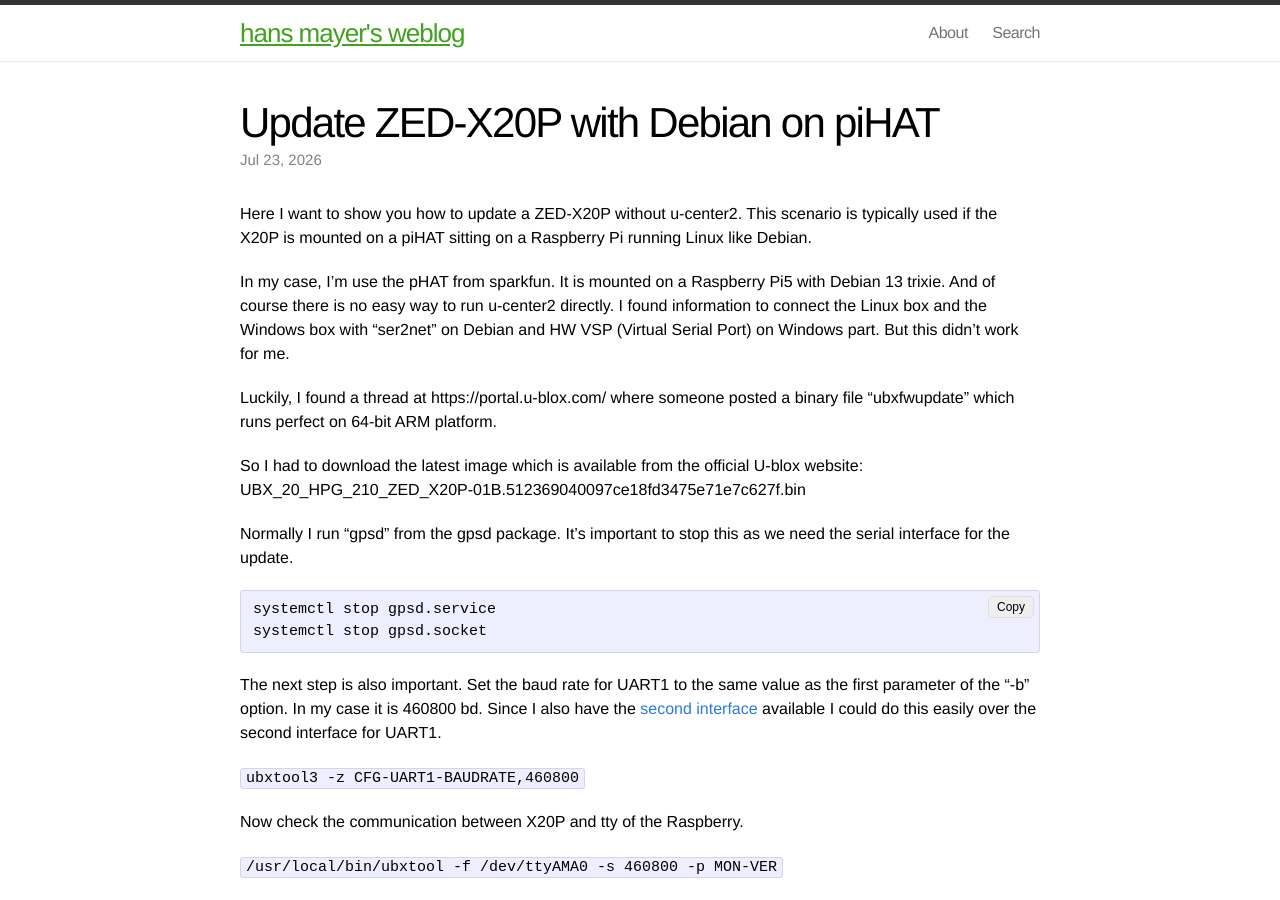
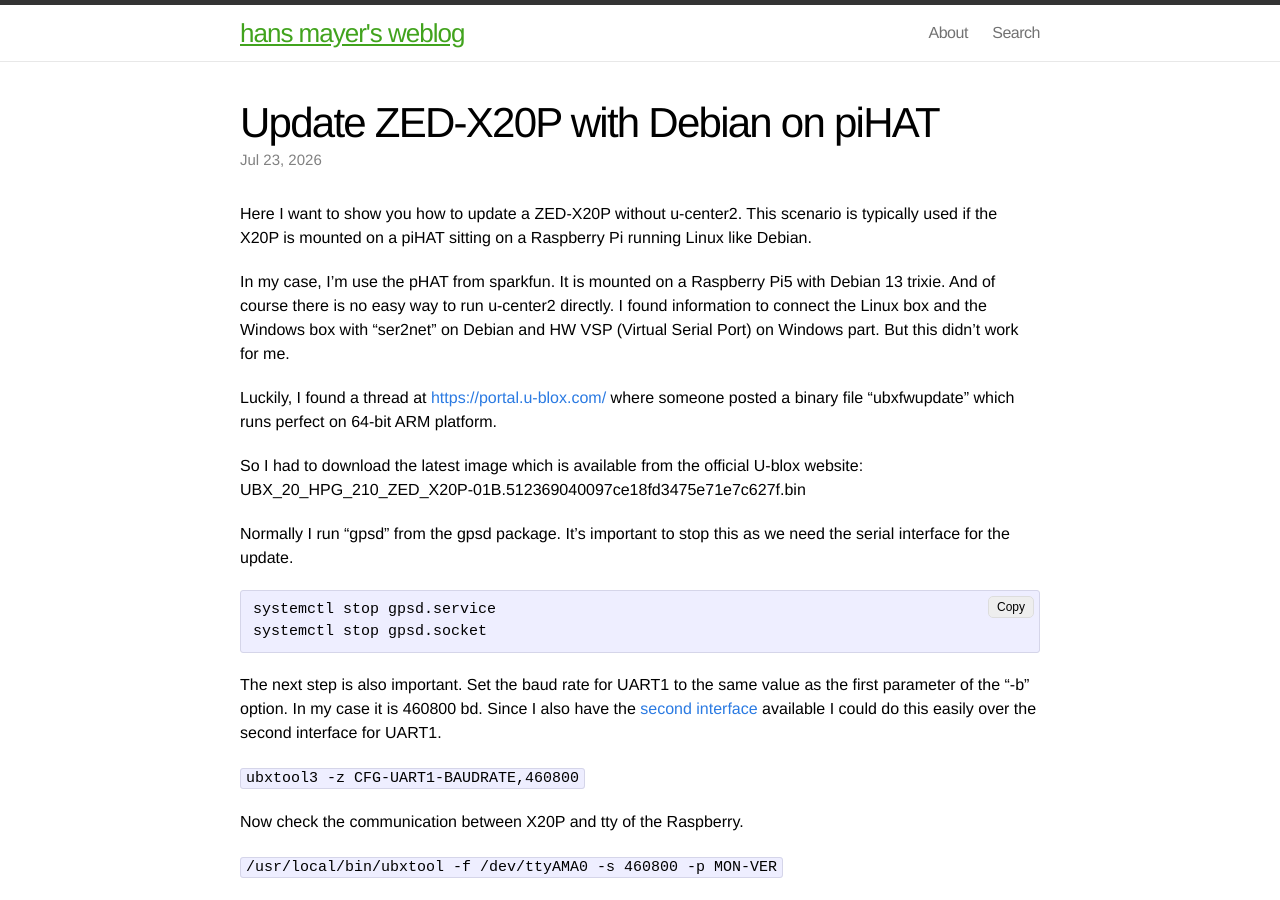
Before and after one commit to hans-mayer/blog, a Jekyll site: the page built from _posts/2026-07-23-Update-ZED-X20P-with-Debian-on-piHAT.markdown, in a window 1280 px wide and 900 px high. Built offline with Jekyll 4.4.1, drawn with Linux system fonts in a browser that asks for light colours; some of the changed lines change nothing that is shown.

Commit message:
2026-07-23 with external link

```diff
--- a/_posts/2026-07-23-Update-ZED-X20P-with-Debian-on-piHAT.markdown
+++ b/_posts/2026-07-23-Update-ZED-X20P-with-Debian-on-piHAT.markdown
@@ -9,7 +9,7 @@
 
 In my case, I'm use the pHAT from sparkfun. It is mounted on a Raspberry Pi5 with Debian 13 trixie. And of course there is no easy way to run u-center2 directly. I found information to connect the Linux box and the Windows box with "ser2net" on Debian and HW VSP (Virtual Serial Port) on Windows part. But this didn't work for me.
 
-Luckily, I found a thread at https://portal.u-blox.com/ where someone posted a binary file "ubxfwupdate" which runs perfect on 64-bit ARM platform.
+Luckily, I found a thread at [https://portal.u-blox.com/](https://portal.u-blox.com/){:target="_blank"} where someone posted a binary file "ubxfwupdate" which runs perfect on 64-bit ARM platform.
 
 So I had to download the latest image which is available from the official U-blox website: UBX_20_HPG_210_ZED_X20P-01B.512369040097ce18fd3475e71e7c627f.bin
 
```
